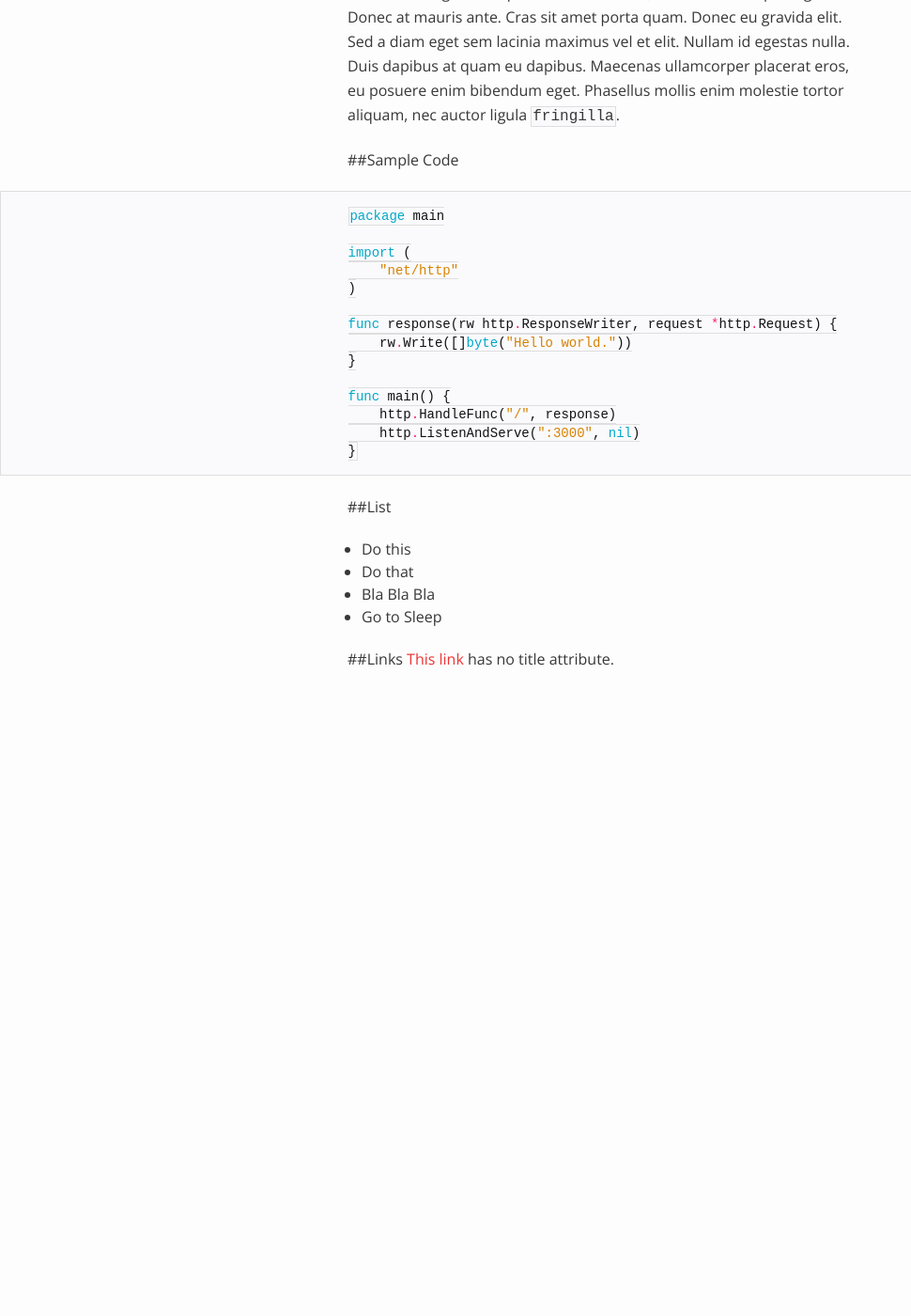
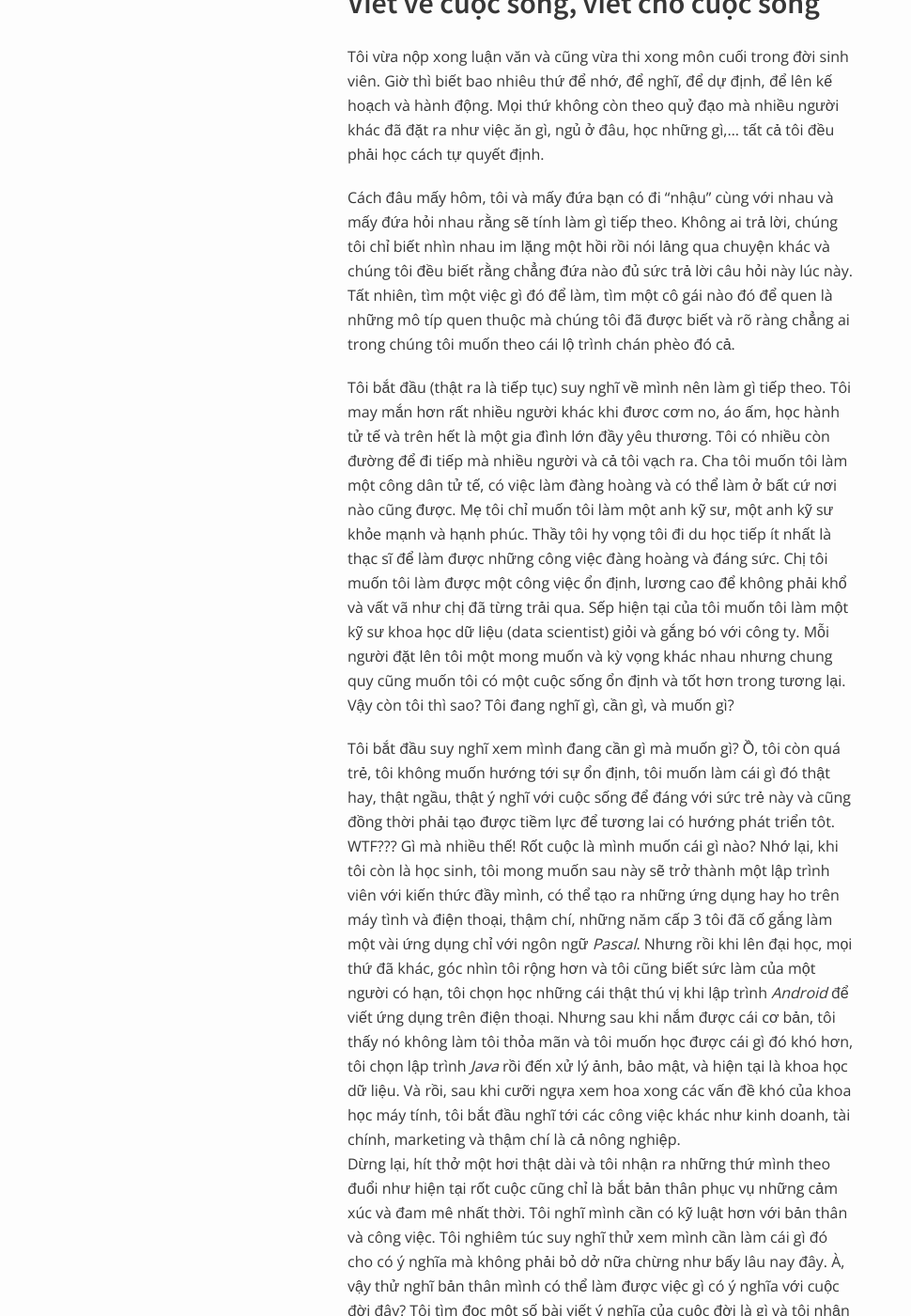
Before and after one commit to dukn/dukn.github.io, a Jekyll site: the page built from _posts/2018-04-23-live2love.md, in a window 1280 px wide and 1400 px high, scrolled down 215 px. Shown: the whole window at 94% size, without its empty margins (0-970 px from the left). Built offline with Jekyll 4.4.1, drawn with Linux system fonts in a browser that asks for light colours; before the commit the page ends 991 px from its top, so only the background shows below that; some of the changed text lies outside the part shown.

Commit message:
edit post live2love and about

```diff
--- a/_posts/2018-04-23-live2love.md
+++ b/_posts/2018-04-23-live2love.md
@@ -4,33 +4,20 @@ title:  "Live to love"
 date:   2018-04-22 00:00:00
 categories: mics
 ---
-##Subheading
-Lorem ipsum dolor sit amet, consectetur adipiscing elit. Donec at mauris ante. Cras sit amet porta quam. Donec eu gravida elit. Sed a diam eget sem lacinia maximus vel et elit. Nullam id egestas nulla. Duis dapibus at quam eu dapibus. Maecenas ullamcorper placerat eros, eu posuere enim bibendum eget. Phasellus mollis enim molestie tortor aliquam, nec auctor ligula `fringilla`.
 
+## Viết về cuộc sống, viết cho cuộc sống
 
-##Sample Code
-{% highlight go %}
-package main
+Tôi vừa nộp xong luận văn và cũng vừa thi xong môn cuối trong đời sinh viên. Giờ thì biết bao nhiêu thứ để nhớ, để nghĩ, để dự định, để lên kế hoạch và hành động. Mọi thứ không còn theo quỷ đạo mà nhiều người khác đã đặt ra như việc ăn gì, ngủ ở đâu, học những gì,... tất cả tôi đều phải học cách tự quyết định.
 
-import (
-    "net/http"
-)
+Cách đâu mấy hôm, tôi và mấy đứa bạn có đi "nhậu" cùng với nhau và mấy đứa hỏi nhau rằng sẽ tính làm gì tiếp theo. Không ai trả lời, chúng tôi chỉ biết nhìn nhau im lặng một hồi rồi nói lảng qua chuyện khác và chúng tôi đều biết rằng chẳng đứa nào đủ sức trả lời câu hỏi này lúc này. Tất nhiên, tìm một việc gì đó để làm, tìm một cô gái nào đó để quen là những mô típ quen thuộc mà chúng tôi đã được biết và rõ ràng chẳng ai trong chúng tôi muốn theo cái lộ trình chán phèo đó cả.
 
-func response(rw http.ResponseWriter, request *http.Request) {
-    rw.Write([]byte("Hello world."))
-}
+Tôi bắt đầu (thật ra là tiếp tục) suy nghĩ về mình nên làm gì tiếp theo. Tôi may mắn hơn rất nhiều người khác khi đươc cơm no, áo ấm, học hành tử tế và trên hết là một gia đình lớn đầy yêu thương. Tôi có nhiều còn đường để đi tiếp mà nhiều người và cả tôi vạch ra. Cha tôi muốn tôi làm một công dân tử tế, có việc làm đàng hoàng và có thể làm ở bất cứ nơi nào cũng được. Mẹ tôi chỉ muốn tôi làm một anh kỹ sư, một anh kỹ sư khỏe mạnh và hạnh phúc. Thầy tôi hy vọng tôi đi du học tiếp ít nhất là thạc sĩ để làm được những công việc đàng hoàng và đáng sức. Chị tôi muốn tôi làm được một công việc ổn định, lương cao để không phải khổ và vất vã như chị đã từng trải qua. Sếp hiện tại của tôi muốn tôi làm một kỹ sư khoa học dữ liệu (data scientist) giỏi và gắng bó với công ty. Mỗi người đặt lên tôi một mong muốn và kỳ vọng khác nhau nhưng chung quy cũng muốn tôi có một cuộc sống ổn định và tốt hơn trong tương lại. Vậy còn tôi thì sao? Tôi đang nghĩ gì, cần gì, và muốn gì?
 
-func main() {
-    http.HandleFunc("/", response)
-    http.ListenAndServe(":3000", nil)
-}
-{% endhighlight %}
-
-##List
-- Do this
-- Do that
-- Bla Bla Bla
-- Go to Sleep
-
-##Links
-[This link](http://example.net/) has no title attribute.
+Tôi bắt đầu suy nghĩ xem mình đang cần gì mà muốn gì?
+Ồ, tôi còn quá trẻ, tôi không muốn hướng tới sự ổn định, tôi muốn làm cái gì đó thật hay, thật ngầu, thật ý nghĩ với cuộc sống để đáng với sức trẻ này và cũng  đồng thời phải tạo được tiềm lực để tương lai có hướng phát triển tôt.
+WTF??? Gì mà nhiều thế! Rốt cuộc là mình muốn cái gì nào?
+Nhớ lại, khi tôi còn là học sinh, tôi mong muốn sau này sẽ trở thành một lập trình viên với kiến thức đầy mình, có thể tạo ra những ứng dụng hay ho trên máy tình và điện thoại, thậm chí, những năm cấp 3 tôi đã cố gắng làm một vài ứng dụng chỉ với ngôn ngữ *Pascal*.
+Nhưng rồi khi lên đại học, mọi thứ đã khác, góc nhìn tôi rộng hơn và tôi cũng biết sức làm của một người có hạn, tôi chọn học những cái thật thú vị khi lập trình *Android* để viết ứng dụng trên điện thoại.
+Nhưng sau khi nắm được cái cơ bản, tôi thấy nó không làm tôi thỏa mãn và tôi muốn học được cái gì đó khó hơn, tôi chọn lập trình *Java* rồi đến xử lý ảnh, bảo mật, và hiện tại là khoa học dữ liệu.
+Và rồi, sau khi cưỡi ngựa xem hoa xong các vấn đề khó của khoa học máy tính, tôi bắt đầu nghĩ tới các công việc khác như kinh doanh, tài chính, marketing và thậm chí là cả nông nghiệp.
+Dừng lại, hít thở một hơi thật dài và tôi nhận ra những thứ mình theo đuổi như hiện tại rốt cuộc cũng chỉ là bắt bản thân phục vụ những cảm xúc và đam mê nhất thời. Tôi nghĩ mình cần có kỹ luật hơn với bản thân và công việc. Tôi nghiêm túc suy nghĩ thử xem mình cần làm cái gì đó cho có ý nghĩa mà không phải bỏ dở nữa chừng như bấy lâu nay đây. À, vậy thử nghĩ bản thân mình có thể làm được việc gì có ý nghĩa với cuộc đời đây? Tôi tìm đọc một số bài viết ý nghĩa của cuộc đời là gì và tôi nhận ra mình đã đọc phải thứ không nên đọc. Tôi thấy được mình cũng như bao nhiêu người khác, được cha mẹ ban cho mạng sống một cách thật kỳ diệu, lớn lên, làm việc, cưới vợ, sinh con, nuôi nấng con cái và rồi cuối cùng cũng về vớt cát bụi.
```
Also changed, not shown: about.md (+1 -6 lines).
